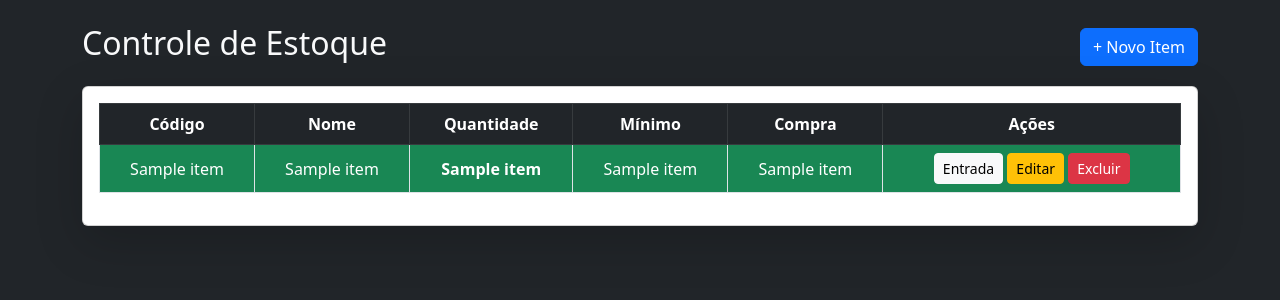
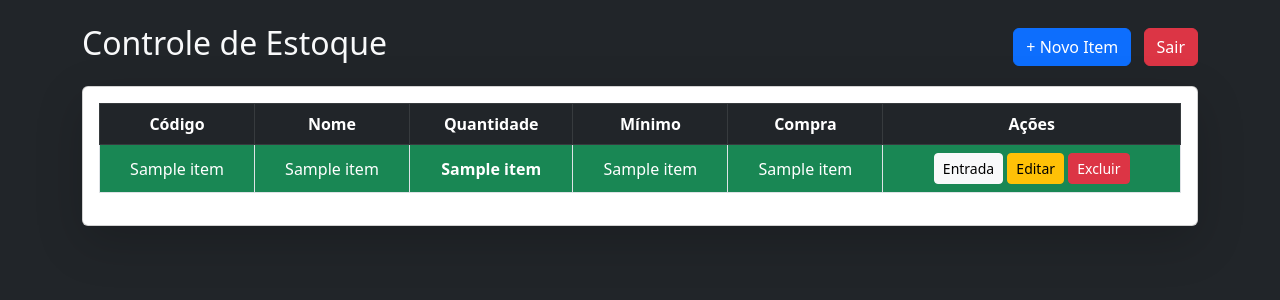
Before and after one commit to ThiagoGon-dev/estoque_odonto, a Flask app: page /dashboard in a window 1280 px wide. Shown: the top 300 px of the page. Run offline with Flask 3, Linux system fonts and the light colour scheme; a user stored in the database is signed in; a database or web service that is not in the repository returns one stand-in record (values such as "Sample title"); some libraries are stand-ins or nearby versions.

Commit message:
Update dashboard.html

```diff
--- a/templates/dashboard.html
+++ b/templates/dashboard.html
@@ -10,8 +10,14 @@
 <div class="container mt-4">
 
     <div class="d-flex justify-content-between align-items-center mb-3">
+
         <h2>Controle de Estoque</h2>
-        <a href="/add_item" class="btn btn-primary">+ Novo Item</a>
+
+        <div>
+            <a href="/add_item" class="btn btn-primary me-2">+ Novo Item</a>
+            <a href="/logout" class="btn btn-danger">Sair</a>
+        </div>
+
     </div>
 
     <div class="card shadow-lg">
@@ -42,9 +48,7 @@
                     <tr>
                         <td style="background-color: {{cor}}; color: white;">{{item[1]}}</td>
                         <td style="background-color: {{cor}}; color: white;">{{item[2]}}</td>
-                        <td style="background-color: {{cor}}; color: white;">
-                            <strong>{{item[3]}}</strong>
-                        </td>
+                        <td style="background-color: {{cor}}; color: white;"><strong>{{item[3]}}</strong></td>
                         <td style="background-color: {{cor}}; color: white;">{{item[4]}}</td>
                         <td style="background-color: {{cor}}; color: white;">{{item[5]}}</td>
                         <td style="background-color: {{cor}};">
```
